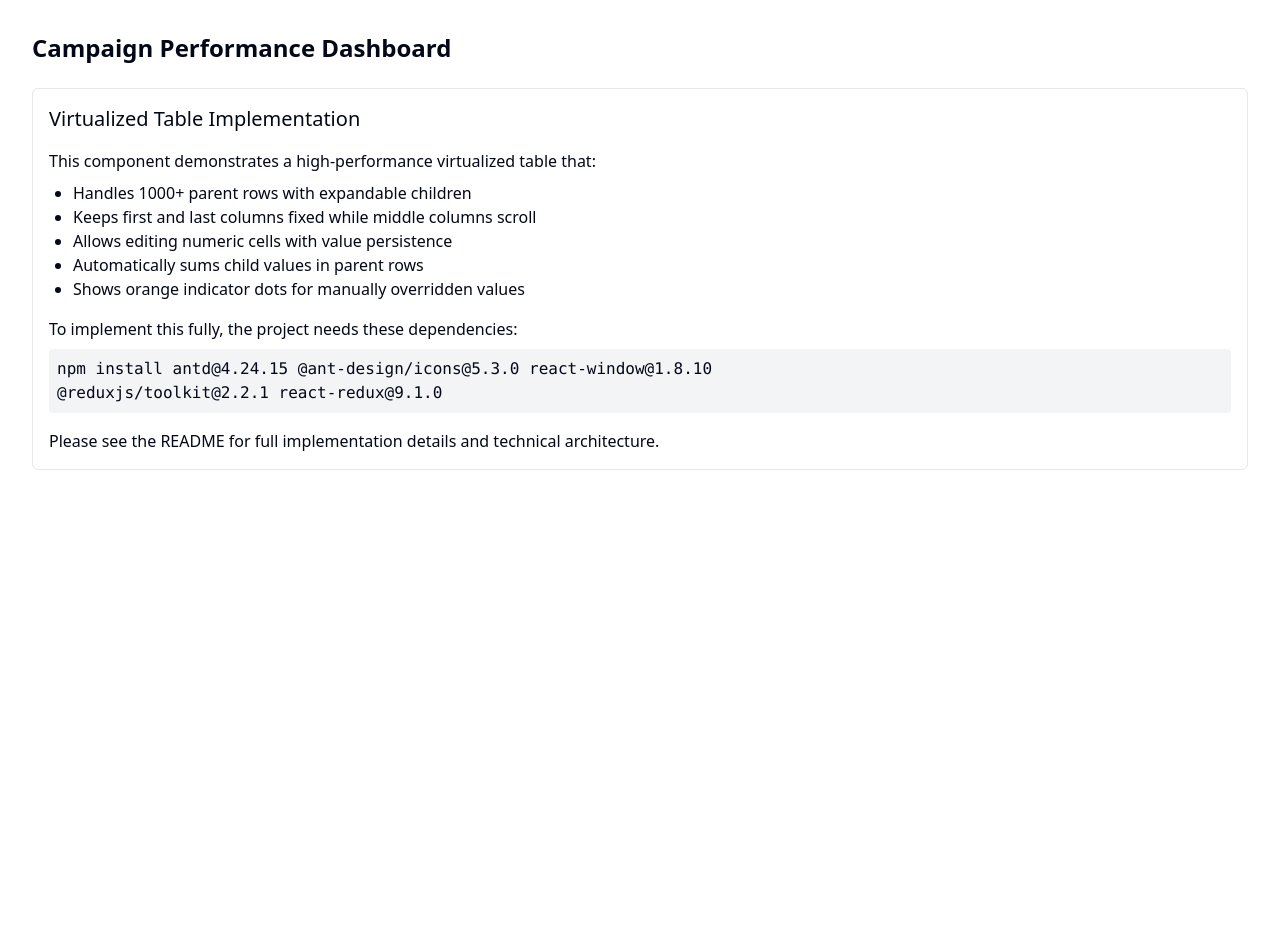
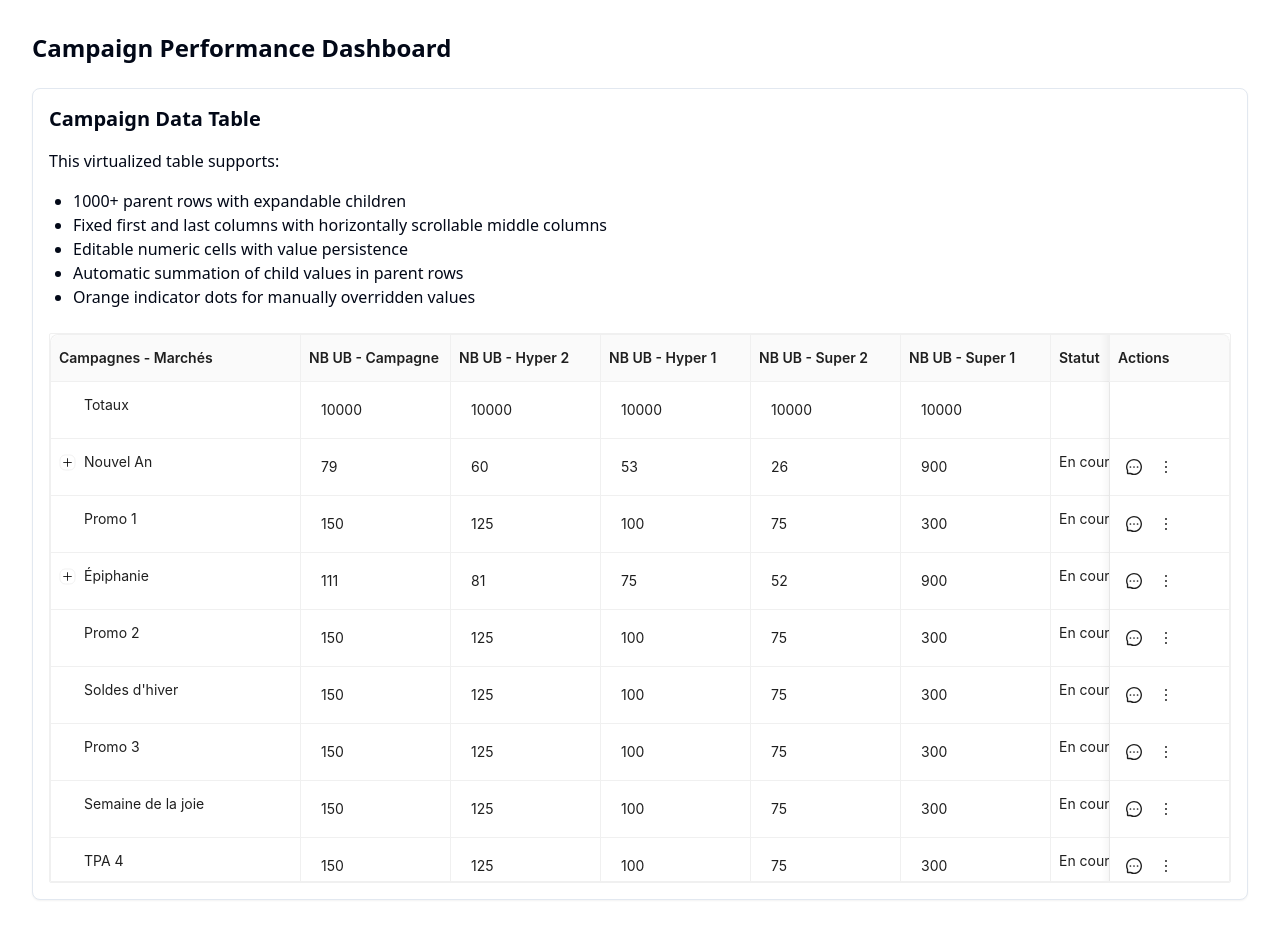
Before and after one commit to rimurgier/snappy-table-symphony, a React (Vite) app: page / in a window 1280 px wide. Before the commit the page ends 800 px from the top, so only its background shows below. Built offline with nearby package versions, Linux system fonts and the light colour scheme.

Commit message:
Refactor: Implement table with Ant Design and Redux
Implement a virtualized table component using Ant Design and Redux for state management, replacing the placeholder implementation.

```diff
--- a/package.json
+++ b/package.json
@@ -11,6 +11,7 @@
     "preview": "vite preview"
   },
   "dependencies": {
+    "@ant-design/icons": "^5.3.0",
     "@hookform/resolvers": "^3.9.0",
     "@radix-ui/react-accordion": "^1.2.0",
     "@radix-ui/react-alert-dialog": "^1.1.1",
@@ -40,7 +41,7 @@
     "@radix-ui/react-toggle-group": "^1.1.0",
     "@radix-ui/react-tooltip": "^1.1.4",
     "@tanstack/react-query": "^5.56.2",
-    "antd": "file:4.24.15@ant-design/icons@5.3.0react-window@1.8.10@reduxjs/toolkit@2.2.1react-redux@9.1.0",
+    "antd": "^5.24.3",
     "class-variance-authority": "^0.7.1",
     "clsx": "^2.1.1",
     "cmdk": "^1.0.0",
@@ -53,6 +54,7 @@
     "react-day-picker": "^8.10.1",
     "react-dom": "^18.3.1",
     "react-hook-form": "^7.53.0",
+    "react-redux": "^9.1.0",
     "react-resizable-panels": "^2.1.3",
     "react-router-dom": "^6.26.2",
     "recharts": "^2.12.7",
--- a/src/components/VirtualizedTable/index.tsx
+++ b/src/components/VirtualizedTable/index.tsx
@@ -1,11 +1,177 @@
 
-// Placeholder file - would require Ant Design and react-window dependencies
-import React from 'react';
+import React, { useState } from 'react';
+import { Table, Input, Popover, Modal, Badge, Typography } from 'antd';
+import { MoreOutlined, MessageOutlined } from '@ant-design/icons';
+import { useDispatch, useSelector } from 'react-redux';
+import { RootState } from '../../store';
+import { updateCellValue } from '../../store/tableSlice';
+import { tableColumns } from '../../utils/dataGenerator';
+import './styles.css';
 
-const VirtualizedTable = () => {
+const { Text } = Typography;
+
+const VirtualizedTable: React.FC = () => {
+  const dispatch = useDispatch();
+  const { data, overriddenValues } = useSelector((state: RootState) => ({
+    data: state.table.data,
+    overriddenValues: state.table.overriddenValues
+  }));
+
+  const [modalVisible, setModalVisible] = useState(false);
+  const [selectedRow, setSelectedRow] = useState<any>(null);
+  const [expandedKeys, setExpandedKeys] = useState<string[]>([]);
+
+  // Configure editable cell
+  const EditableCell: React.FC<{
+    value: number;
+    record: any;
+    dataIndex: string;
+  }> = ({ value, record, dataIndex }) => {
+    const [editing, setEditing] = useState(false);
+    const [inputValue, setInputValue] = useState(value);
+
+    const handleSave = () => {
+      dispatch(updateCellValue({
+        rowKey: record.key,
+        dataIndex,
+        value: Number(inputValue)
+      }));
+      setEditing(false);
+    };
+
+    // Check if this cell has an override indicator
+    const hasOverride = record.children &&
+      record.children.length > 0 &&
+      overriddenValues[record.key]?.[dataIndex];
+
+    if (editing) {
+      return (
+        <div className="editable-cell">
+          <Input
+            value={inputValue}
+            onChange={e => setInputValue(Number(e.target.value))}
+            onPressEnter={handleSave}
+            onBlur={handleSave}
+            autoFocus
+            className="editable-input"
+          />
+        </div>
+      );
+    }
+
+    return (
+      <div
+        className="editable-cell"
+        onClick={() => !record.isTotal && setEditing(true)}
+        style={{ cursor: record.isTotal ? 'default' : 'pointer' }}
+      >
+        <span className="editable-cell-value-wrap">
+          {value}
+          {hasOverride && (
+            <span
+              className="override-indicator"
+              style={{ backgroundColor: '#F97316' }}
+            />
+          )}
+        </span>
+      </div>
+    );
+  };
+
+  // Configure action column
+  const renderActionColumn = (_: any, record: any) => {
+    if (record.isTotal) return null;
+
+    return (
+      <div className="actions-container">
+        <div className="action-buttons">
+          <MessageOutlined
+            className="message-icon"
+            onClick={() => {
+              setSelectedRow(record);
+              setModalVisible(true);
+            }}
+          />
+          <Popover
+            content={
+              <div className="action-menu">
+                <div className="action-item">Edit</div>
+                <div className="action-item">Duplicate</div>
+                <div className="action-item">Delete</div>
+              </div>
+            }
+            trigger="click"
+            placement="bottomRight"
+          >
+            <MoreOutlined className="more-icon" />
+          </Popover>
+        </div>
+      </div>
+    );
+  };
+
+  // Create columns configuration
+  const columns = tableColumns.map(col => {
+    if (col.dataIndex === 'actions') {
+      return {
+        ...col,
+        render: renderActionColumn
+      };
+    }
+
+    if (col.editable) {
+      return {
+        ...col,
+        render: (value: any, record: any) => (
+          <EditableCell
+            value={value}
+            record={record}
+            dataIndex={col.dataIndex}
+          />
+        )
+      };
+    }
+
+    return col;
+  });
+
+  // Handle row expansion
+  const onExpand = (expanded: boolean, record: any) => {
+    if (expanded) {
+      setExpandedKeys([...expandedKeys, record.key]);
+    } else {
+      setExpandedKeys(expandedKeys.filter(k => k !== record.key));
+    }
+  };
+
   return (
-    <div className="virtualized-table-placeholder">
-      <p>VirtualizedTable component would render here with proper dependencies</p>
+    <div className="virtualized-table-container">
+      <Table
+        columns={columns}
+        dataSource={data}
+        rowClassName={(record) =>
+          expandedKeys.includes(record.key) ? 'row-expanded' : ''
+        }
+        expandable={{
+          onExpand,
+          expandedRowKeys: expandedKeys,
+          rowExpandable: record => record.children && record.children.length > 0
+        }}
+        bordered
+        scroll={{ x: 'max-content', y: 500 }}
+        pagination={false}
+        size="middle"
+        virtual // Using Ant Design's built-in virtualization
+      />
+
+      <Modal
+        title={`Comments for ${selectedRow?.campaign || ''}`}
+        open={modalVisible}
+        onCancel={() => setModalVisible(false)}
+        footer={null}
+      >
+        <p>Add your comments for this campaign here.</p>
+      </Modal>
     </div>
   );
 };
--- a/src/pages/Index.tsx
+++ b/src/pages/Index.tsx
@@ -1,32 +1,35 @@
 
 import React from 'react';
-import { tableColumns } from '../utils/dataGenerator';
+import { Provider } from 'react-redux';
+import { Card } from '@/components/ui/card';
+import { store } from '../store';
+import VirtualizedTable from '../components/VirtualizedTable';
 
 const Index = () => {
   return (
-    <div className="min-h-screen bg-white">
-      <div className="container mx-auto py-8">
-        <h1 className="text-2xl font-bold mb-6">Campaign Performance Dashboard</h1>
+    <Provider store={store}>
+      <div className="min-h-screen bg-white">
+        <div className="container mx-auto py-8">
+          <h1 className="text-2xl font-bold mb-6">Campaign Performance Dashboard</h1>
 
-        <div className="overflow-hidden border border-gray-200 rounded-md p-4">
-          <p className="text-xl mb-4">Virtualized Table Implementation</p>
-          <p className="mb-2">This component demonstrates a high-performance virtualized table that:</p>
-          <ul className="list-disc pl-6 mb-4">
-            <li>Handles 1000+ parent rows with expandable children</li>
-            <li>Keeps first and last columns fixed while middle columns scroll</li>
-            <li>Allows editing numeric cells with value persistence</li>
-            <li>Automatically sums child values in parent rows</li>
-            <li>Shows orange indicator dots for manually overridden values</li>
-          </ul>
-          <p className="mb-2">To implement this fully, the project needs these dependencies:</p>
-          <pre className="bg-gray-100 p-2 rounded mb-4">
-            {`npm install antd@4.24.15 @ant-design/icons@5.3.0 react-window@1.8.10
-@reduxjs/toolkit@2.2.1 react-redux@9.1.0`}
-          </pre>
-          <p>Please see the README for full implementation details and technical architecture.</p>
+          <Card>
+            <div className="p-4">
+              <h2 className="text-xl font-semibold mb-4">Campaign Data Table</h2>
+              <p className="mb-4">This virtualized table supports:</p>
+              <ul className="list-disc pl-6 mb-6">
+                <li>1000+ parent rows with expandable children</li>
+                <li>Fixed first and last columns with horizontally scrollable middle columns</li>
+                <li>Editable numeric cells with value persistence</li>
+                <li>Automatic summation of child values in parent rows</li>
+                <li>Orange indicator dots for manually overridden values</li>
+              </ul>
+
+              <VirtualizedTable />
+            </div>
+          </Card>
         </div>
       </div>
-    </div>
+    </Provider>
   );
 };
 
--- a/src/store/index.ts
+++ b/src/store/index.ts
@@ -1,16 +1,12 @@
 
-// Simple placeholder - no external dependencies
+import { configureStore } from '@reduxjs/toolkit';
+import tableReducer from './tableSlice';
 
-export interface RootState {
-  table: {
-    data: any[];
-  }
-}
+export const store = configureStore({
+  reducer: {
+    table: tableReducer
+  },
+});
 
-export const store = {
-  getState: () => ({
-    table: { data: [] }
-  })
-};
-
-export type AppDispatch = any;
+export type RootState = ReturnType<typeof store.getState>;
+export type AppDispatch = typeof store.dispatch;
--- a/src/store/tableSlice.ts
+++ b/src/store/tableSlice.ts
@@ -1,13 +1,108 @@
 
-// Simple placeholder - no external dependencies
+import { createSlice, PayloadAction } from '@reduxjs/toolkit';
+import { generateTableData } from '../utils/dataGenerator';
 
-export const updateCellValue = (payload: any) => ({
-  type: 'table/updateCellValue',
-  payload
+// Interface for cell value change
+interface CellValuePayload {
+  rowKey: string;
+  dataIndex: string;
+  value: number;
+}
+
+// Initial state includes both the data and any overridden parent values
+interface TableState {
+  data: any[];
+  overriddenValues: Record<string, Record<string, boolean>>;
+}
+
+const initialState: TableState = {
+  data: generateTableData(1000), // Generate 1000 rows on init
+  overriddenValues: {}
+};
+
+// Helper to recalculate parent values from children
+const recalculateParentValues = (state: TableState) => {
+  state.data.forEach(row => {
+    if (row.children && row.children.length > 0) {
+      // Calculate what should be the sum of children values for numeric columns
+      const objectifsColumns = ['nbUbCampagne', 'nbUbHyper2', 'nbUbHyper1', 'nbUbSuper2', 'nbUbSuper1'];
+
+      objectifsColumns.forEach(column => {
+        const calculatedSum = row.children.reduce((sum: number, child: any) => sum + (Number(child[column]) || 0), 0);
+
+        // If there's no overridden value, set the parent value to the sum
+        if (!state.overriddenValues[row.key]?.[column]) {
+          row[column] = calculatedSum;
+        }
+        // If there is an overridden value but it's now equal to the sum, remove the override
+        else if (row[column] === calculatedSum) {
+          if (state.overriddenValues[row.key]) {
+            delete state.overriddenValues[row.key][column];
+            if (Object.keys(state.overriddenValues[row.key]).length === 0) {
+              delete state.overriddenValues[row.key];
+            }
+          }
+        }
+      });
+    }
+  });
+};
+
+// Create the table slice
+const tableSlice = createSlice({
+  name: 'table',
+  initialState,
+  reducers: {
+    updateCellValue: (state, action: PayloadAction<CellValuePayload>) => {
+      const { rowKey, dataIndex, value } = action.payload;
+
+      // Find the row with the given key
+      const findRow = (rows: any[]): any => {
+        for (const row of rows) {
+          if (row.key === rowKey) return row;
+          if (row.children) {
+            const childRow = findRow(row.children);
+            if (childRow) return childRow;
+          }
+        }
+        return null;
+      };
+
+      const row = findRow(state.data);
+      if (!row) return;
+
+      // Update the cell value
+      row[dataIndex] = value;
+
+      // If this is a parent row, mark this value as overridden
+      if (row.children && row.children.length > 0) {
+        const sumOfChildren = row.children.reduce(
+          (sum: number, child: any) => sum + (Number(child[dataIndex]) || 0),
+          0
+        );
+
+        // If the value doesn't match the sum of children, mark as overridden
+        if (value !== sumOfChildren) {
+          if (!state.overriddenValues[rowKey]) {
+            state.overriddenValues[rowKey] = {};
+          }
+          state.overriddenValues[rowKey][dataIndex] = true;
+        }
+        // If value equals sum of children, remove override flag
+        else if (state.overriddenValues[rowKey]?.[dataIndex]) {
+          delete state.overriddenValues[rowKey][dataIndex];
+          if (Object.keys(state.overriddenValues[rowKey]).length === 0) {
+            delete state.overriddenValues[rowKey];
+          }
+        }
+      }
+
+      // If this is a child row, recalculate parent values
+      recalculateParentValues(state);
+    }
+  }
 });
 
-const initialState = { data: [] };
+export const { updateCellValue } = tableSlice.actions;
 
-export default function tableReducer(state = initialState, action: any) {
-  return state;
-}
+export default tableSlice.reducer;
```
Also changed, not shown: 1 other file (tests, documents, lock files or other folders).
